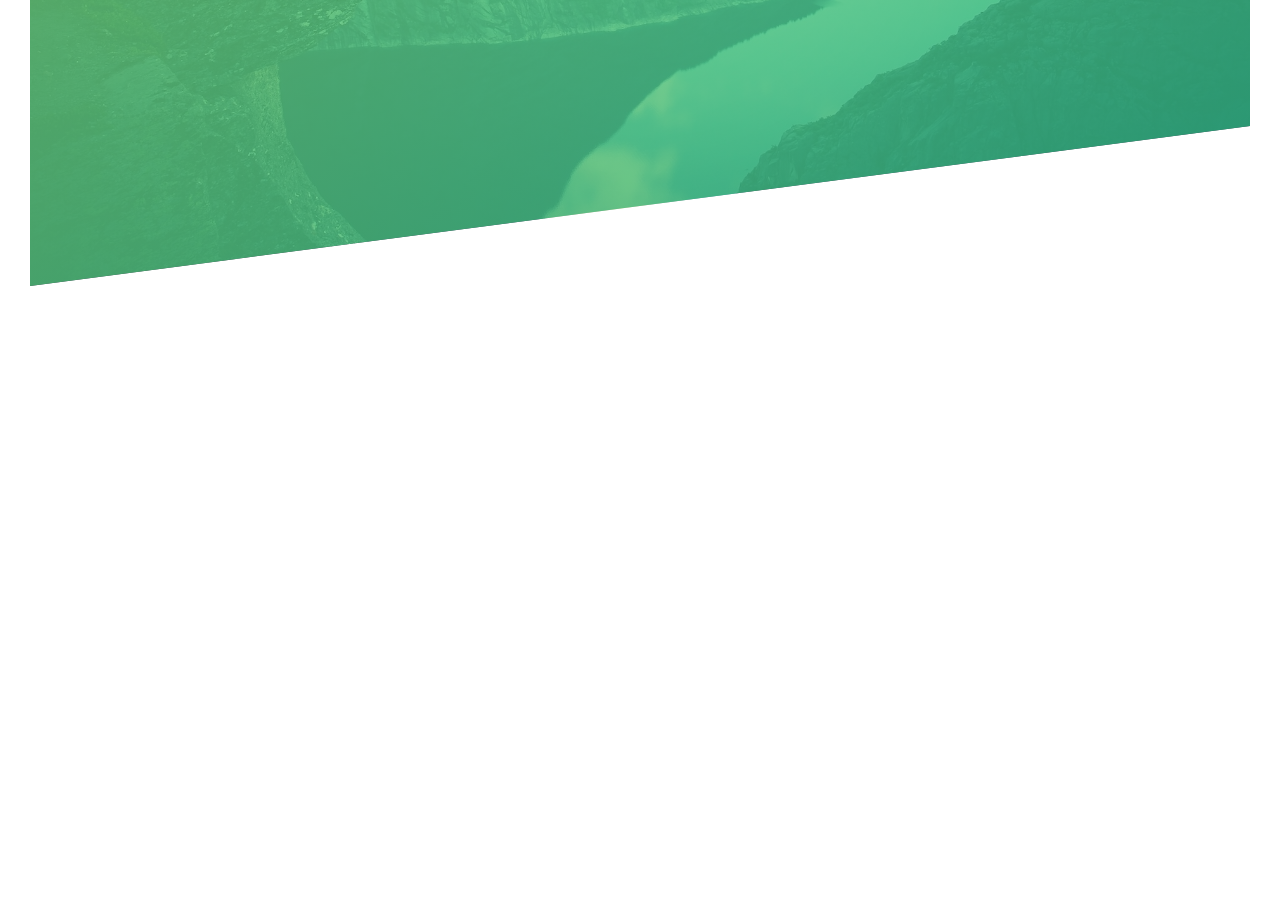
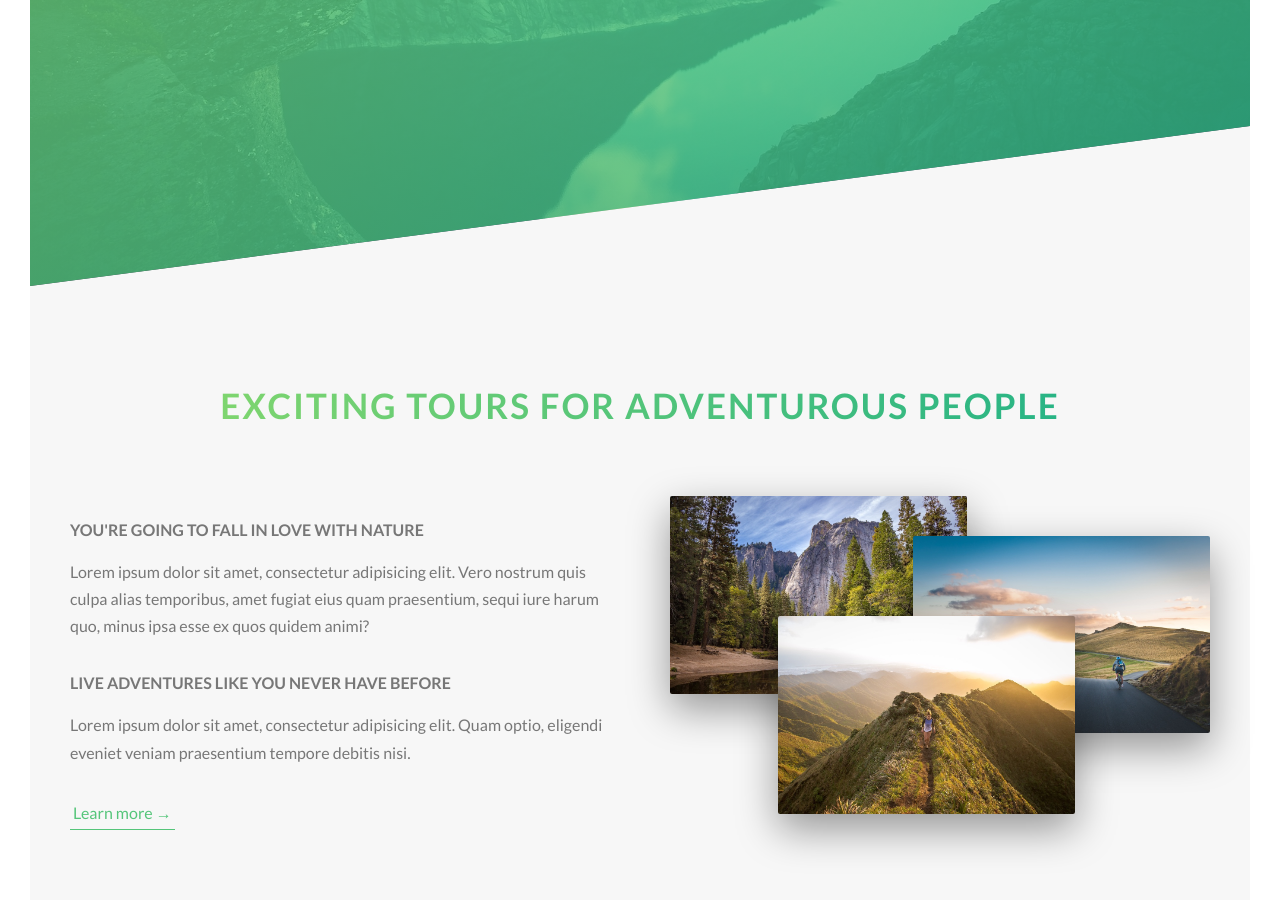
Before and after one commit to jp-agustin/natours-website, a website: page index.html in a window 1280 px wide. Shown: the part 504-1404 px from the top of the page. Before the commit the page ends 820 px from the top, so only its background shows below. Drawn offline with Linux system fonts and the light colour scheme.

Commit message:
Added main/about section

```diff
--- a/assets/sass/abstracts/_variables.scss
+++ b/assets/sass/abstracts/_variables.scss
@@ -3,9 +3,14 @@ $color-primary: #55c57a;
 $color-primary-light: #7ed56f;
 $color-primary-dark: #28b485;
 
+$color-grey-light-1: #f7f7f7;
+
 $color-grey-dark: #777;
 $color-white: #fff;
 $color-black: #000;
+
+// FONT
+$default-font-size: 1.6rem;
 
 // GRID
 $grid-width: 114rem;
--- a/assets/sass/base/_typography.scss
+++ b/assets/sass/base/_typography.scss
@@ -30,3 +30,34 @@ body {
     animation: moveInRight 1s ease-out;
   }
 }
+
+.heading-secondary {
+  font-size: 3.5rem;
+  text-transform: uppercase;
+  font-weight: 700;
+  display: inline-block;
+  background-image: linear-gradient(to right, $color-primary-light, $color-primary-dark);
+  -webkit-background-clip: text;
+  color: transparent;
+  letter-spacing: 0.2rem;
+  transition: all .2s;
+
+  &:hover {
+    transform: skewY(2deg) skewX(15deg) scale(1.1);
+    text-shadow: 0.5rem 1rem 2rem rgba($color-black, 0.2);
+  }
+}
+
+.heading-tertiary {
+  font-size: $default-font-size;
+  font-weight: 700;
+  text-transform: uppercase;
+}
+
+.paragraph {
+  font-size: $default-font-size;
+
+  &:not(:last-child) {
+    margin-bottom: 3rem;
+  }
+}
--- a/assets/sass/base/_utilities.scss
+++ b/assets/sass/base/_utilities.scss
@@ -0,0 +1,5 @@
+.u-center-text { text-align: center; }
+
+.u-margin-bottom-small { margin-bottom: 1.5rem; }
+.u-margin-bottom-medium { margin-bottom: 4rem; }
+.u-margin-bottom-large { margin-bottom: 8rem; }
--- a/assets/sass/components/_button.scss
+++ b/assets/sass/components/_button.scss
@@ -1,7 +1,7 @@
 .btn {
   &:link,
   &:visited {
-    font-size: 1.6rem;
+    font-size: $default-font-size;
     text-transform: uppercase;
     text-decoration: none;
     padding: 1.5rem 4rem;
@@ -56,3 +56,28 @@
     animation-fill-mode: backwards;
   }
 }
+
+.btn-text {
+  &:link,
+  &:visited {
+    font-size: $default-font-size;
+    color: $color-primary;
+    display: inline-block;
+    text-decoration: none;
+    border-bottom: 1px solid $color-primary;
+    padding: 0.3rem;
+    transition: all 0.2s;
+  }
+
+  &:hover {
+    color: $color-white;
+    background-color: $color-primary;
+    box-shadow: 0 1rem 2rem rgba($color-black, 0.15);
+    transform: translateY(-2px);
+  }
+
+  &:active {
+    box-shadow: 0 0.5rem 1rem rgba($color-black, 0.15);
+    transform: translateY(0);
+  }
+}
--- /dev/null
+++ b/assets/sass/components/_composition.scss
@@ -0,0 +1,39 @@
+.composition {
+  position: relative;
+
+  &__photo {
+    width: 55%;
+    box-shadow: 0 1.5rem 4rem rgba($color-black, 0.4);
+    border-radius: 0.2rem;
+    position: absolute;
+    z-index: 10;
+    transition: all 0.2s;
+    outline-offset: 2rem;
+
+    &:hover {
+      outline: 1.5rem solid $color-primary;
+      transform: scale(1.05) translateY(-0.5rem);
+      box-shadow: 0 2.5rem 4rem rgba($color-black, 0.5);
+      z-index: 20;
+    }
+
+    &--p1 {
+      left: 0;
+      top: -2rem;
+    }
+
+    &--p2 {
+      right: 0;
+      top: 2rem;
+    }
+
+    &--p3 {
+      left: 20%;
+      top: 10rem;
+    }
+  }
+
+  &:hover &__photo:not(:hover) {
+    transform: scale(0.95);
+  }
+}
--- a/assets/sass/layout/_grid.scss
+++ b/assets/sass/layout/_grid.scss
@@ -1,6 +1,5 @@
 .row {
   max-width: $grid-width;
-  background-color: #eee;
   margin: 0 auto;
 
   &:not(:last-child) {
@@ -10,7 +9,6 @@
   @include clearfix;
 
   [class^="col-"] {
-    background-color: orangered;
     float: left;
 
     &:not(:last-child) {
--- a/assets/sass/main.scss
+++ b/assets/sass/main.scss
@@ -8,6 +8,7 @@
 @import "base/utilities";
 
 @import "components/button";
+@import "components/composition";
 
 @import "layout/grid";
 @import "layout/header";
--- a/assets/sass/pages/_home.scss
+++ b/assets/sass/pages/_home.scss
@@ -0,0 +1,5 @@
+.section-about {
+  background-color: $color-grey-light-1;
+  padding: 25rem 0;
+  margin-top: -20vh;
+}
--- a/index.html
+++ b/index.html
@@ -27,6 +27,40 @@
     <a href="#" class="btn btn--white btn--animated">Discover our tours</a>
   </div>
 </header>
+
+<main>
+  <section class="section-about">
+    <div class="u-center-text u-margin-bottom-large">
+      <h2 class="heading-secondary">
+        Exciting tours for adventurous people
+      </h2>
+    </div>
+
+    <div class="row">
+      <div class="col-1-of-2">
+        <h3 class="heading-tertiary u-margin-bottom-small">You're going to fall in love with nature</h3>
+        <p class="paragraph">
+          Lorem ipsum dolor sit amet, consectetur adipisicing elit. Vero nostrum quis culpa alias temporibus, amet fugiat eius quam praesentium, sequi iure harum quo, minus ipsa esse ex quos quidem animi?
+        </p>
+
+        <h3 class="heading-tertiary u-margin-bottom-small">Live adventures like you never have before</h3>
+        <p class="paragraph">
+          Lorem ipsum dolor sit amet, consectetur adipisicing elit. Quam optio, eligendi eveniet veniam praesentium tempore debitis nisi.
+        </p>
+
+        <a href="#" class="btn-text">Learn more &rarr;</a>
+      </div>
+
+      <div class="col-1-of-2">
+        <div class="composition">
+          <img src="assets/img/nat-1-large.jpg" alt="Photo 1" class="composition__photo composition__photo--p1">
+          <img src="assets/img/nat-2-large.jpg" alt="Photo 2" class="composition__photo composition__photo--p2">
+          <img src="assets/img/nat-3-large.jpg" alt="Photo 3" class="composition__photo composition__photo--p3">
+        </div>
+      </div>
+    </div>
+  </section>
+</main>
 
 <!-- <section class="grid-test">
   <div class="row">
```
Also changed, not shown: assets/css/style.css.
